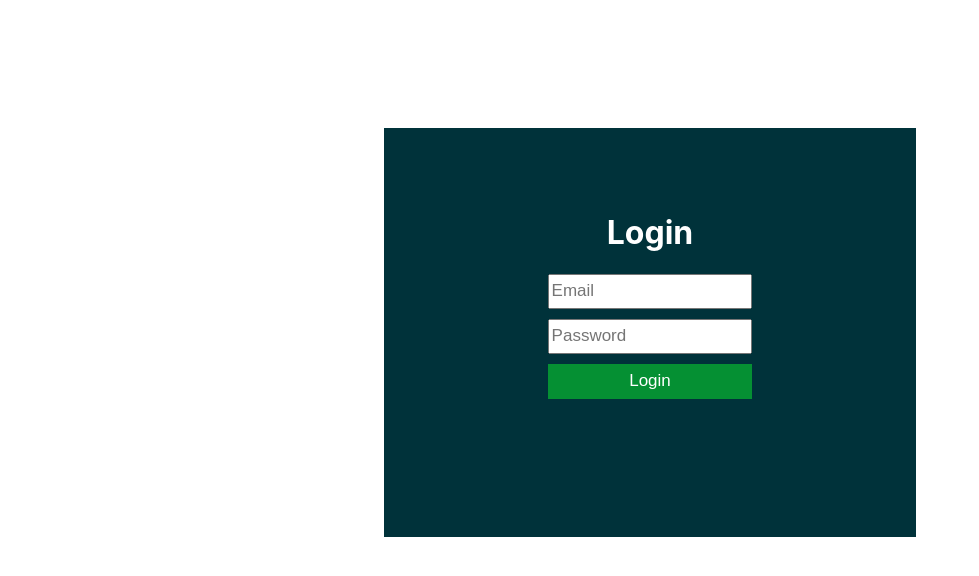
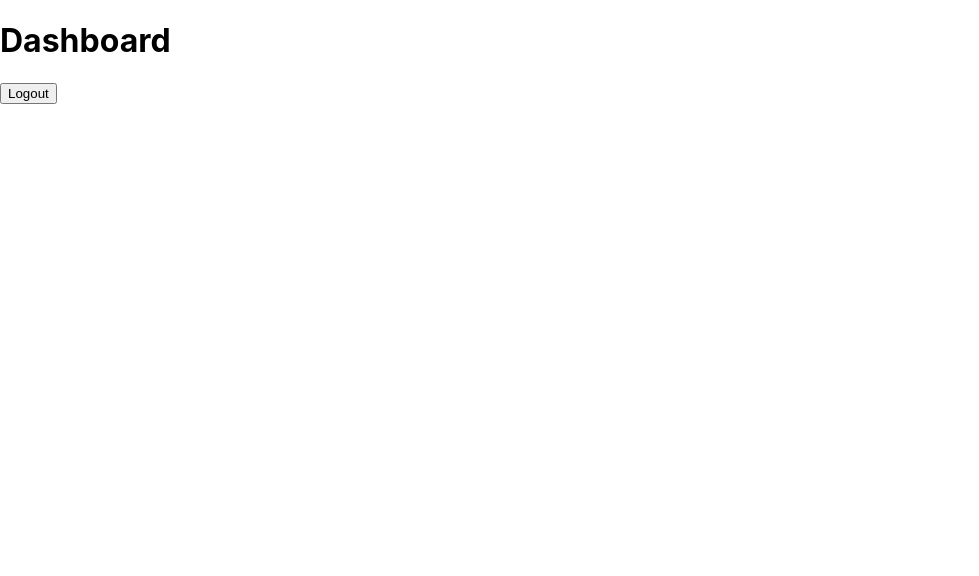
Before and after one commit to Fredomontero/prattle, a React (Create React App) app: page /login in a window 1280 px wide. Shown: the top 576 px of the page, without its empty margins (0-979 px from the left). Built offline with nearby package versions, Linux system fonts and the light colour scheme.

Commit message:
Send token through cookie

```diff
--- a/src/App.js
+++ b/src/App.js
@@ -1,5 +1,6 @@
 import React from 'react';
 import { BrowserRouter, Route, Redirect, Switch } from 'react-router-dom';
+import { connect } from "react-redux";
 
 // Pages
 import SignupPage from './pages/signup/signup-page';
@@ -8,16 +9,41 @@ import DashboardPage from './pages/dashboard/dashboard-page';
 
 import './App.css';
 
-function App() {
+function App(props) {
   return (
     <BrowserRouter>
       <Switch>
+        <Route
+          exact
+          path="/"
+          render={ () =>
+            (props.loggedIn) ? (
+              <DashboardPage/>
+            ):(
+              <LoginPage/>
+            )
+          }
+        />
         <Route path="/signup" component={ SignupPage }/>
-        <Route path="/login" component={ LoginPage }/>
+        <Route
+          path="/login"
+          render={ () =>
+            (props.loggedIn) ? (
+              <DashboardPage/>
+            ):(
+              <LoginPage/>
+            )
+          }
+        />
         <Route path="/dashboard" component={ DashboardPage }/>
       </Switch>
     </BrowserRouter>
   );
 }
 
-export default App;
+function mapStateToProps(state){
+  const { loggedIn } = state;
+  return { loggedIn: loggedIn }
+}
+
+export default connect(mapStateToProps)(App);
--- a/src/pages/dashboard/dashboard-page.js
+++ b/src/pages/dashboard/dashboard-page.js
@@ -1,4 +1,6 @@
 import React, { Component } from 'react';
+import { connect } from "react-redux";
+import { logout } from "../../redux/actions/user.actions";
 import './dashboard-page.css';
 
 class DashboardPage extends Component{
@@ -9,11 +11,28 @@ class DashboardPage extends Component{
         }
     }
 
+    submitHandler = () => {
+        const { logout } = this.props;
+        logout(null);
+    }
+
     render(){
         return(
-            <h1>Dashboard</h1>
+            <div>
+                <h1>Dashboard</h1>
+                <input type="button" value="Logout" onClick={ this.submitHandler }/>
+            </div>
         )
     }
 }
 
-export default DashboardPage;
+const mapDispatchToProps = dispatch => ({
+    logout: (value) => dispatch(logout(value))
+})
+
+const mapStateToProps =(state) => {
+    const { loggedIn } = state;
+    return { loggedIn: loggedIn }
+  }
+
+export default connect(mapStateToProps, mapDispatchToProps)(DashboardPage);
--- a/src/redux/actions/user.actions.js
+++ b/src/redux/actions/user.actions.js
@@ -11,11 +11,6 @@ export const loginSuccess = user => ({
 export const loginFailure = error => ({
     type: "LOGIN_FAILURE",
     payload: error
-});
-
-export const createUser = user => ({
-    type: "CREATE_USER",
-    payload: user
 });
 
 export const createUserRequest = user => ({
@@ -32,3 +27,8 @@ export const failToCreateUser = error => ({
     type: "FAIL_TO_CREATE_USER",
     payload: error
 });
+
+export const logout = value => ({
+    type: "LOGOUT",
+    payload: value
+})
--- a/src/redux/reducers/index.js
+++ b/src/redux/reducers/index.js
@@ -17,6 +17,11 @@ function rootReducer(state = initialState, action){
                 loggedIn: null,
                 error: action.payload
             };
+        case "LOGOUT":
+            return{
+                ...state,
+                loggedIn: action.payload
+            }
         default:
             return state;
     }
--- a/src/sagas/user.sagas.js
+++ b/src/sagas/user.sagas.js
@@ -21,6 +21,7 @@ export function* loginWithEmail(action){
     let loginRequestOptions = {
         method: 'POST',
         body: JSON.stringify(loginRequestBody),
+        credentials: "include",
         headers: {
             'Content-Type': 'application/json'
         }
```
Also changed, not shown: src/pages/signup/signup-page.js (+0 -71 lines).
